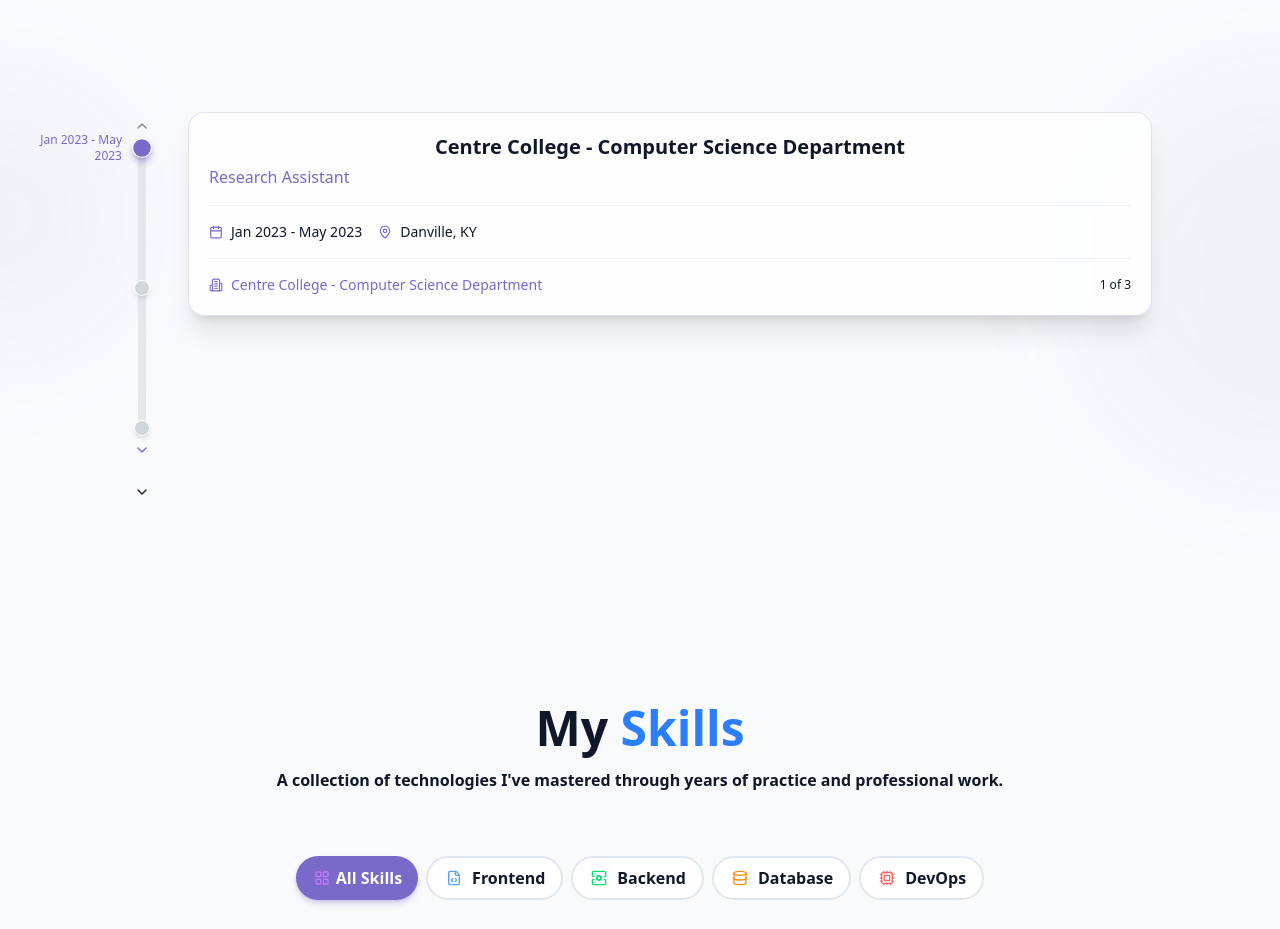
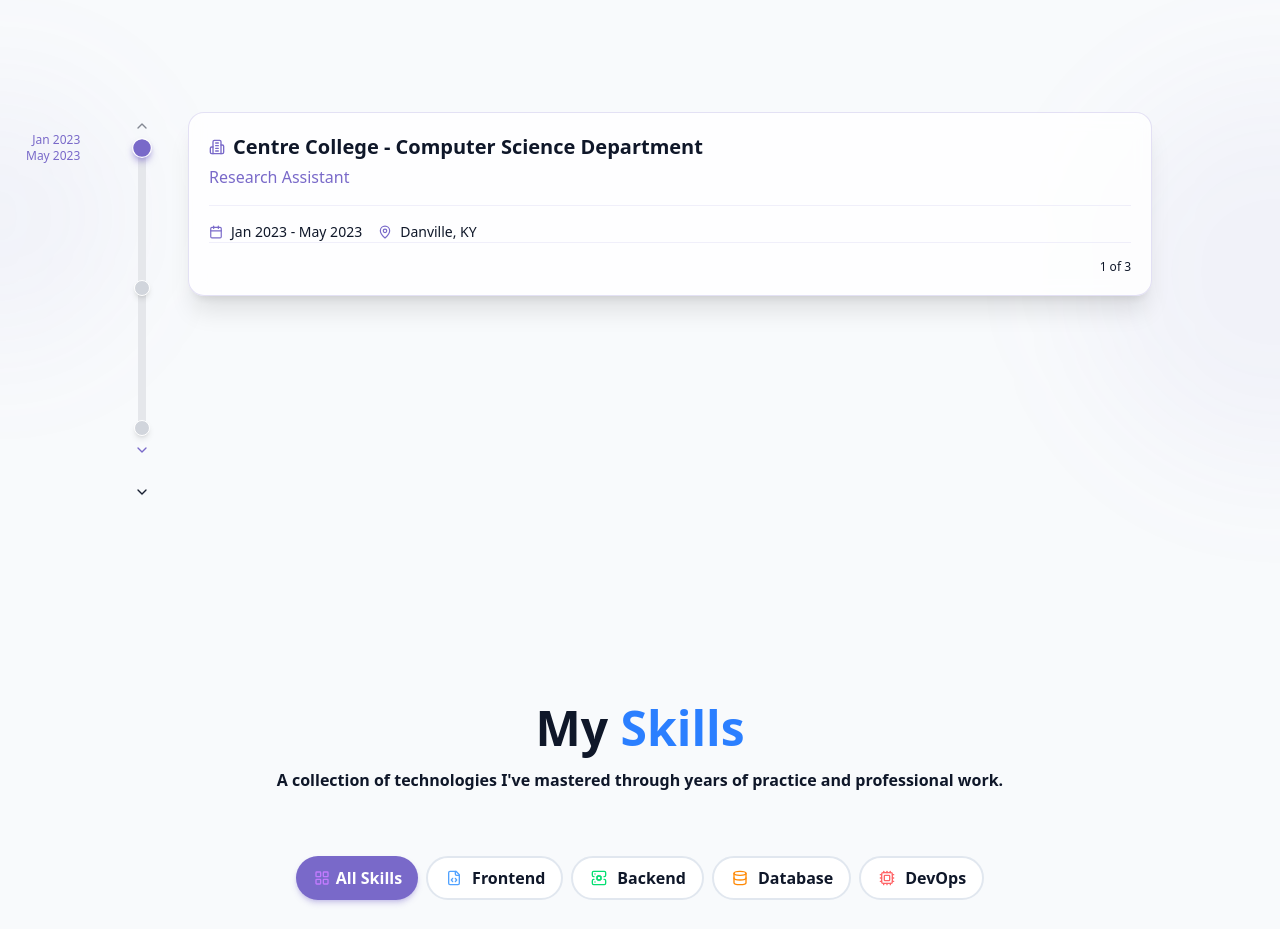
Before and after one commit to robert-nguyenn/personal-site, a React (Vite) app: page / in a window 1280 px wide. Shown: the part 1860-2789 px from the top of the page. Built offline with nearby package versions, Linux system fonts and the light colour scheme.

Commit message:
style: Fix date alignment in ExperienceTimeline; enhance date formatting and improve layout with company icon

```diff
--- a/src/components/ExperienceTimeline.jsx
+++ b/src/components/ExperienceTimeline.jsx
@@ -264,19 +264,24 @@
               );
             })}
 
-            {/* Current date indicator */}
+            {/* Current date indicator - FIXED DATE ALIGNMENT */}
             <div className="absolute -left-28 w-24 text-right">
               {sortedExperiences.map((exp, index) => {
                 const isActive = exp.id === activeExperienceId;
                 const position = ((sortedExperiences.length - 1 - index) / (sortedExperiences.length - 1)) * 100;
 
+                // Extract dates to properly format them
+                const periodParts = exp.period.split(" - ");
+
                 return isActive ? (
                   <div
                     key={`date-${exp.id}`}
-                    className="absolute transform -translate-y-1/2 text-xs font-medium text-primary transition-all duration-300"
+                    className="absolute transform -translate-y-1/2 text-xs font-medium text-primary transition-all duration-300 whitespace-nowrap"
                     style={{ top: `${position}%` }}
                   >
-                    {exp.period}
+                    {periodParts[0]}
+                    <br />
+                    {periodParts[1] || ""}
                   </div>
                 ) : null;
               })}
@@ -320,14 +325,19 @@
                 )}
               >
                 <div className="bg-card/80 backdrop-blur-sm border border-primary/20 rounded-2xl p-5 shadow-xl flex flex-col">
+                  {/* Header with company name and building icon */}
                   <div className="flex flex-col mb-4 border-b border-primary/10 pb-4">
-                    <h3 className="text-xl font-bold text-foreground">{experience.company}</h3>
+                    <div className="flex items-center gap-2">
+                      <Building2 className="h-4 w-4 text-primary" />
+                      <h3 className="text-xl font-bold text-foreground">{experience.company}</h3>
+                    </div>
                     <div className="flex items-center mt-1 text-primary font-medium">
                       {experience.position}
                     </div>
                   </div>
 
-                  <div className="flex items-center gap-4 mb-4">
+                  {/* Details section - date and location */}
+                  <div className="flex items-center gap-4">
                     <div className="flex items-center gap-2 text-muted-foreground text-sm">
                       <Calendar className="h-3.5 w-3.5 text-primary" />
                       <span>{experience.period}</span>
@@ -338,13 +348,9 @@
                     </div>
                   </div>
 
+                  {/* Footer - just showing card number */}
                   <div className="mt-auto pt-4 border-t border-primary/10">
-                    <div className="flex items-center justify-between">
-                      <div className="flex items-center gap-2 text-sm text-primary">
-                        <Building2 className="h-3.5 w-3.5" />
-                        <span className="font-medium">{experience.company}</span>
-                      </div>
-
+                    <div className="flex items-center justify-end">
                       <span className="text-xs text-muted-foreground">
                         {`${sortedExperiences.length - sortedExperiences.findIndex(exp => exp.id === experience.id)} of ${sortedExperiences.length}`}
                       </span>
```
